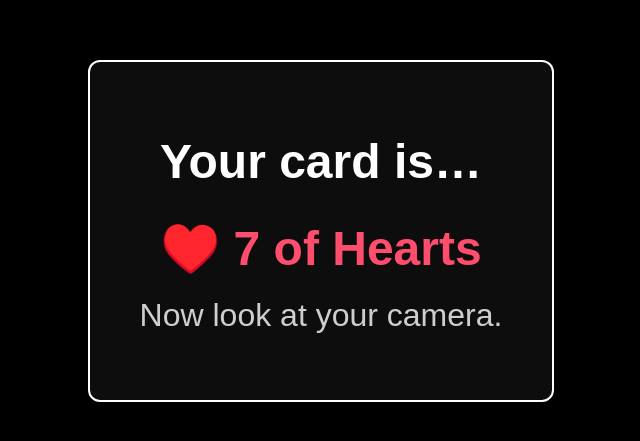
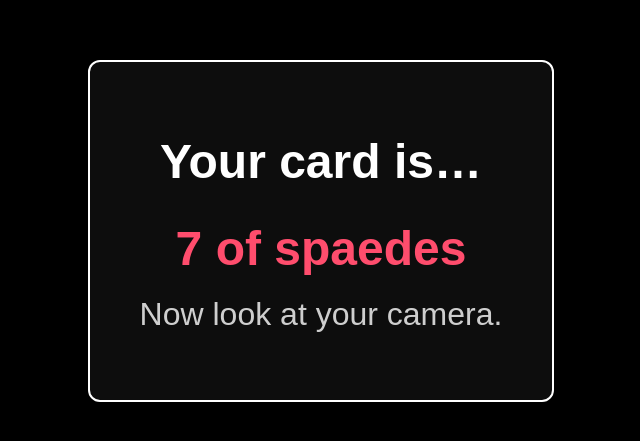
Before and after one commit to Sujay-prog/card-trick, a plain HTML site: page index.html in a window 1280 px wide. Shown: the part 169-610 px from the top of the page, without its empty margins (319-959 px from the left). Drawn offline with Linux system fonts and the light colour scheme.

Commit message:
Update index.html

```diff
--- a/index.html
+++ b/index.html
@@ -54,7 +54,7 @@
 <body>
   <div class="reveal-box">
     <h1>Your card is…</h1>
-    <h1 style="color: #ff4d6d;">♥️ 7 of Hearts</h1> <!-- change card here -->
+    <h1 style="color: #ff4d6d;">7 of spaedes</h1> <!-- change card here -->
     <h2>Now look at your camera.</h2>
   </div>
 </body>
```
